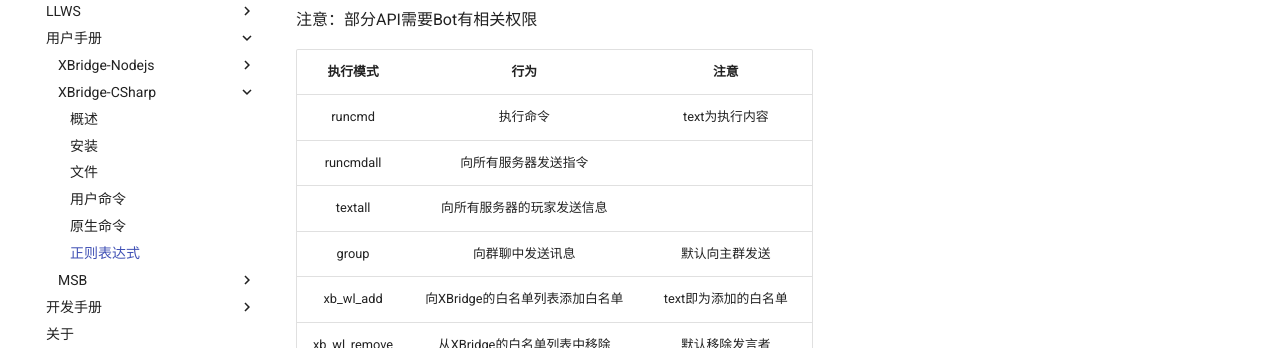
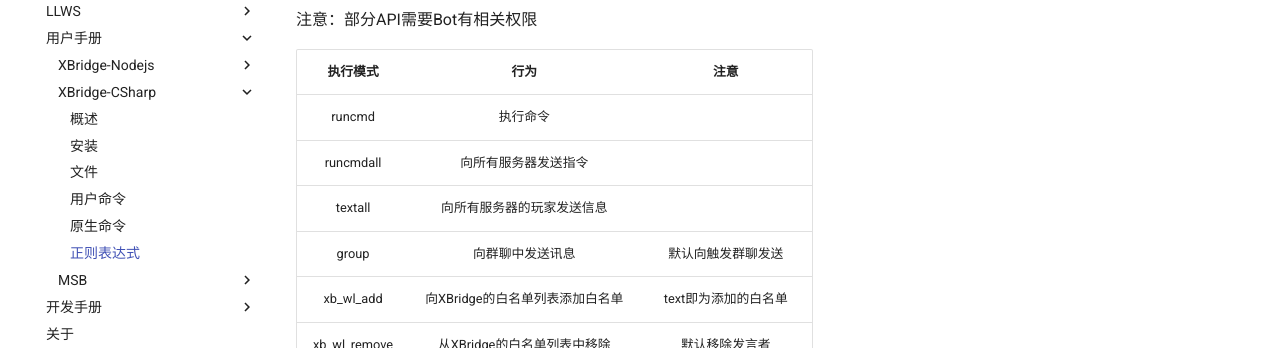
Before and after one commit to XBridgeX/docs, an MkDocs documentation site: the page built from docs/user/xbcsharp/regex.md, in a window 1280 px wide and 900 px high, scrolled down 464 px. Shown: the part 151-499 px from the top of the window. Built offline with MkDocs 1.6.1 and Material for MkDocs 9.7.7, drawn with Linux system fonts in a browser that asks for light colours.

Commit message:
time placeholder

```diff
--- a/docs/api/xbcs.json
+++ b/docs/api/xbcs.json
@@ -1,5 +1,5 @@
 {
-    "version":"1.2.3.6",
+    "version":"1.2.3.6v2",
     "time":"2021-10-25 22:30",
-    "updateinfo":"添加自动更新功能"
+    "updateinfo":"完善时间占位符"
 }
--- a/docs/user/xbcsharp/regex.md
+++ b/docs/user/xbcsharp/regex.md
@@ -27,10 +27,10 @@
 
 | 执行模式 | 行为 | 注意 |
 |:-:|:-:|:-:|
-|runcmd|执行命令|text为执行内容|
+|runcmd|执行命令||
 | runcmdall | 向所有服务器发送指令 | |
 | textall | 向所有服务器的玩家发送信息 | |
-|group|向群聊中发送讯息|默认向主群发送|
+|group|向群聊中发送讯息|默认向触发群聊发送|
 |xb_wl_add|向XBridge的白名单列表添加白名单|text即为添加的白名单|
 |xb_wl_remove|从XBridge的白名单列表中移除|默认移除发言者|
 |xb_cmd|执行XBridge原生命令|执行结果默认发送到主群|
```
Also changed, not shown: docs/favicon.ico (deleted).
